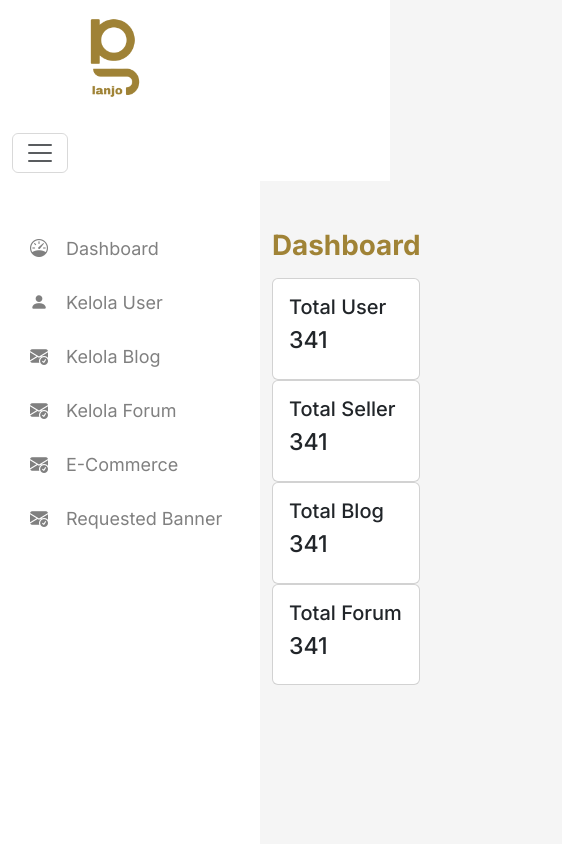
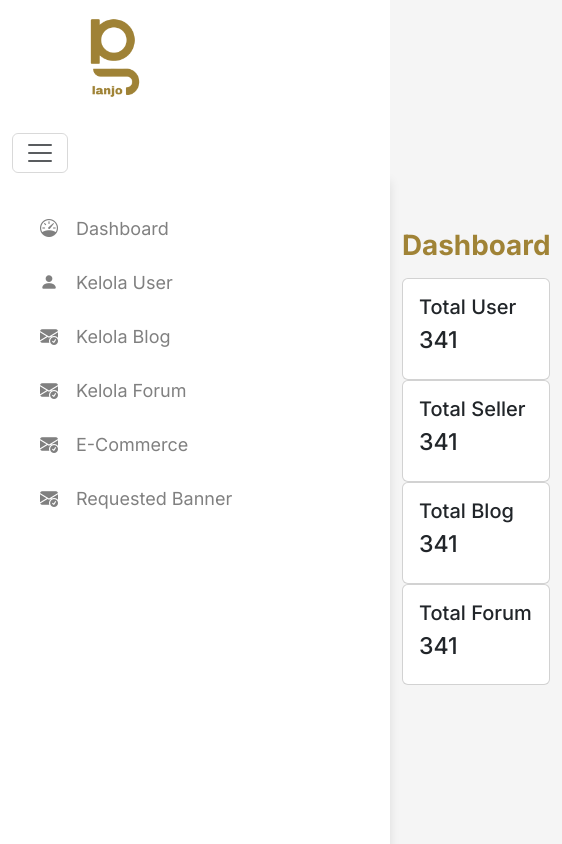
Before and after one commit to daffamuliya/balanjo, a React (Create React App) app in the folder client/: page /admin in a window 390 px wide. Shown: the top 844 px of the page, 562 px wide, since content can reach past the window. Built offline with nearby package versions, Linux system fonts and the light colour scheme.

Commit message:
sidebar belum responsive dan belum active ketika berubah warna

```diff
--- a/client/src/index.css
+++ b/client/src/index.css
@@ -90,7 +90,6 @@ button:focus {
   display: flex;
   height: 100vh;
 }
-
 .sidebar {
   padding-top: 40px;
   width: 260px;
@@ -98,7 +97,7 @@ button:focus {
   background-color: white;
   height: 100%;
   overflow: auto;
-  box-shadow: black;
+  box-shadow: 0 0 10px rgba(0, 0, 0, 0.1); /* Merubah shadow agar terlihat */
 }
 
 .sidebar-item {
@@ -109,45 +108,67 @@ button:focus {
   padding-left: 30px;
   color: grey;
 }
-.sidebar-item:hover {
+
+.sidebar-item:hover,
+.sidebar-item.active {
+  /* Menambahkan warna ketika dihover atau active */
   color: #a08336;
+  background-color: rgba(160, 131, 54, 0.1); /* Menambahkan warna background saat dihover atau active */
 }
 
 .sidebar-title {
   display: flex;
   font-size: 1.2em;
   justify-content: space-between;
+  cursor: pointer; /* Menambahkan cursor pointer untuk judul sidebar */
 }
+
 .sidebar-title span i {
   display: inline-block;
   width: 2em;
 }
+
 .sidebar-title .toggle-btn {
-  cursor: pointer;
   transition: transform 0.3s;
 }
+
 .sidebar-item.open > .sidebar-title .toggle-btn {
   transform: rotate(180deg);
 }
+
 .sidebar-content {
   padding-top: 0.25em;
   height: 0;
   overflow: hidden;
 }
+
 .sidebar-item.open > .sidebar-content {
   height: auto;
 }
 
 .sidebar-item.plain {
-  color: grey;
   font-size: 18px;
   text-decoration: none;
 }
-.sidebar-item.plain:hover {
-  text-decoration: none;
-  color: #a08336;
-}
+
 .sidebar-item.plain i {
   display: inline-block;
   width: 2em;
 }
+
+@media (max-width: 768px) {
+  /* Menambahkan aturan CSS untuk tampilan seluler */
+  .sidebar {
+    width: 100%;
+    padding: 20px; /* Mengurangi padding agar lebih sesuai di perangkat seluler */
+  }
+
+  .sidebar-item {
+    padding: 0.75em 1em;
+    padding-left: 20px; /* Mengurangi padding-left agar lebih sesuai di perangkat seluler */
+  }
+
+  .sidebar-title {
+    font-size: 1.1em; /* Mengurangi ukuran font agar lebih sesuai di perangkat seluler */
+  }
+}
```
